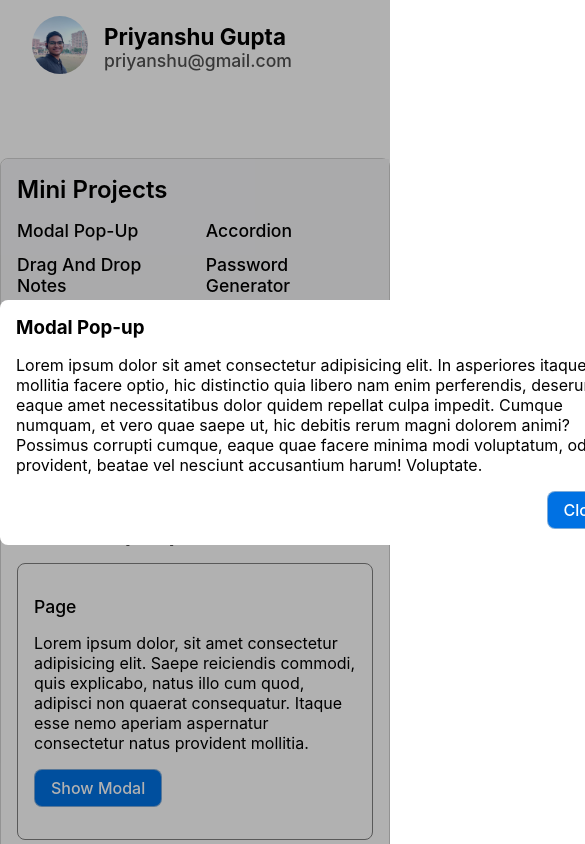
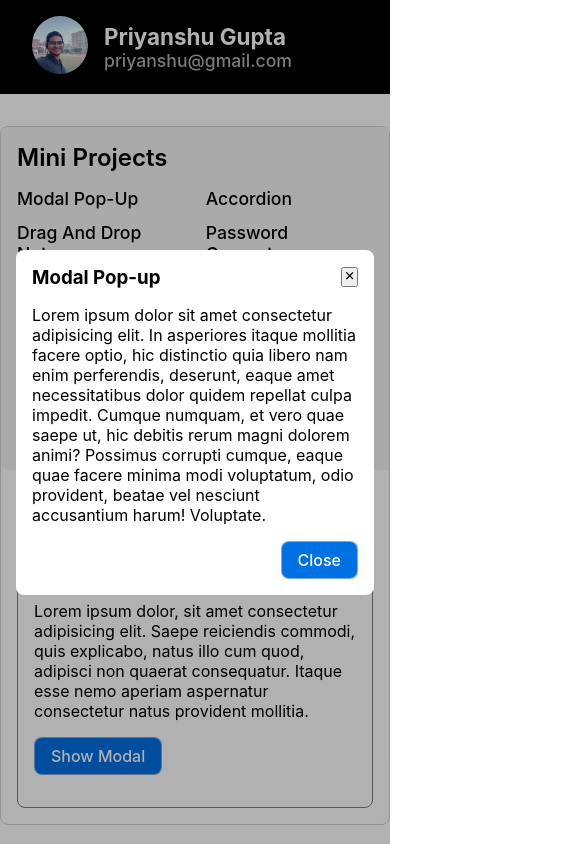
Before and after one commit to priyanshu16095/portfolio, a React (Vite) app: page / in a window 390 px wide. Both pictures are taken after a click on the button "Show Modal". Shown: the top 844 px of the page, 585 px wide, since content can reach past the window. Built offline with nearby package versions, Linux system fonts and the light colour scheme.

Commit message:
now fully responsive

```diff
--- a/src/index.css
+++ b/src/index.css
@@ -223,14 +223,21 @@ button:hover {
 }
 
 @media all and (max-width: 705px) {
+  .homeBody {
+    /* gap: 2rem; */
+  }
+  .navbarBody {
+    color: white;
+    background-color: black;
+  }
+  .email {
+    color: rgba(255, 255, 255, 0.698);
+  }
   .navbarRight {
     display: none;
   }
   .hero {
     display: none;
-  }
-  .homeBody {
-    gap: 2rem;
   }
   .contactContainer {
     width: 100%;
@@ -286,4 +293,13 @@ button:hover {
   .sliderComp img {
     width: 100%;
   }
+  .modal {
+    padding: 0rem 1rem;
+  }
+  .modalBody {
+    width: 100%;
+  }
+  .miniprojects {
+    margin-bottom: 1rem;
+  }
 }
```
